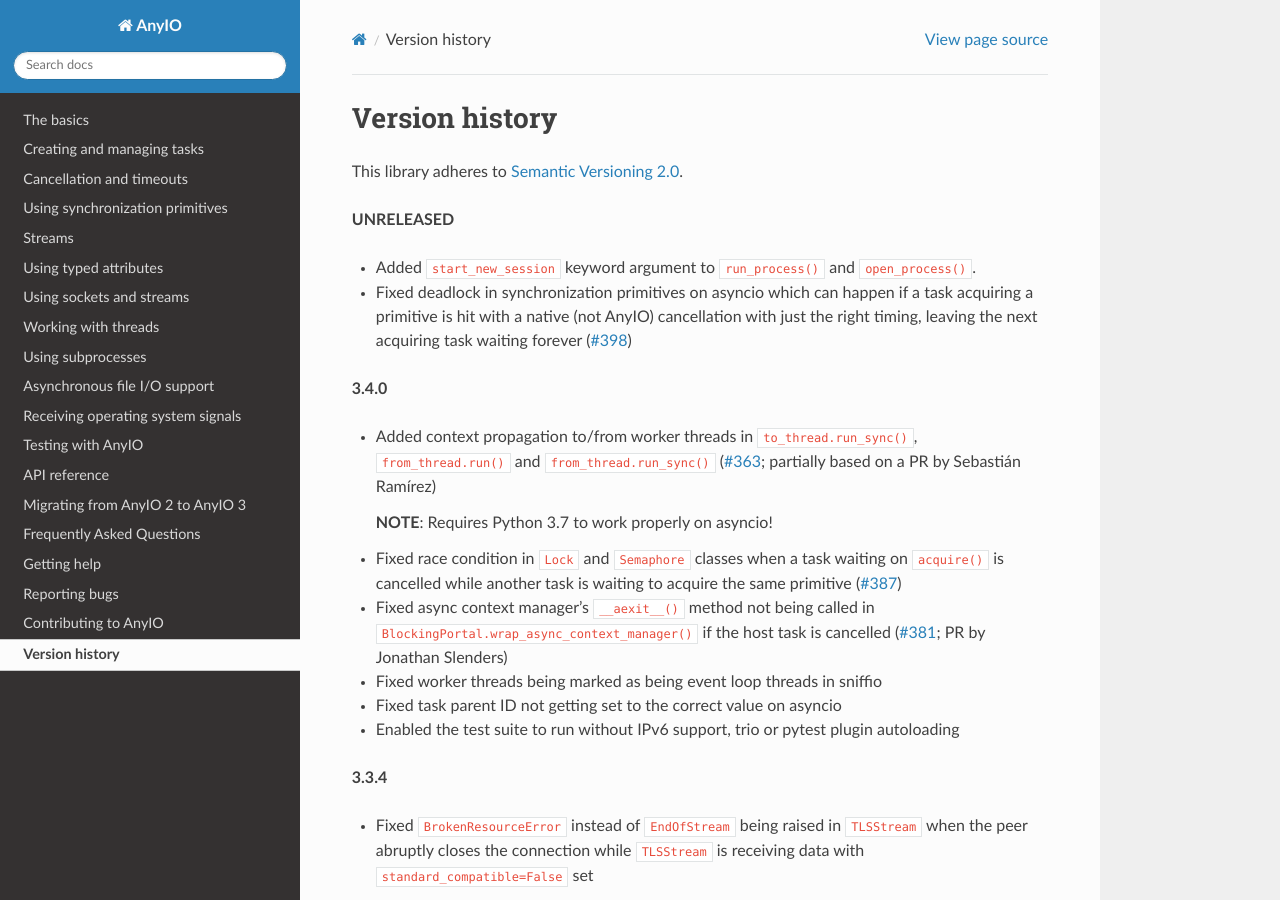
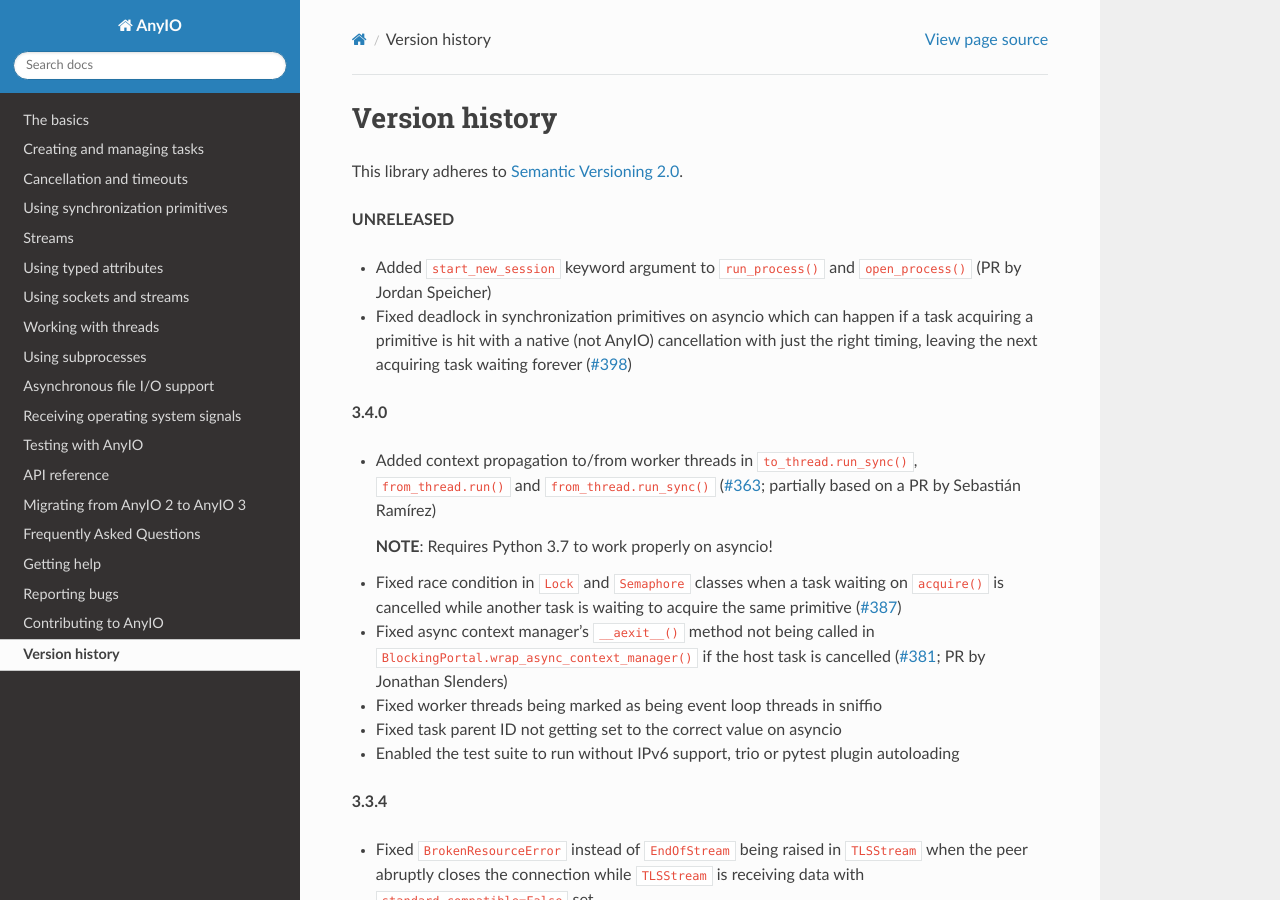
Before and after one commit to agronholm/anyio, a Sphinx documentation site: the page built from docs/versionhistory.rst, in a window 1280 px wide and 900 px high. Built offline with Sphinx 7.4.7 and the Read the Docs theme 2.0.0, drawn with Linux system fonts in a browser that asks for light colours; the version number could not be read and is left out.

Commit message:
Reworded the changelog entry for PR #402

```diff
--- a/docs/versionhistory.rst
+++ b/docs/versionhistory.rst
@@ -5,7 +5,8 @@ This library adheres to `Semantic Versioning 2.0 <http://semver.org/>`_.
 
 **UNRELEASED**
 
-- Added ``start_new_session`` keyword argument to ``run_process()`` and ``open_process()``.
+- Added ``start_new_session`` keyword argument to ``run_process()`` and ``open_process()``
+  (PR by Jordan Speicher)
 - Fixed deadlock in synchronization primitives on asyncio which can happen if a task acquiring a
   primitive is hit with a native (not AnyIO) cancellation with just the right timing, leaving the
   next acquiring task waiting forever (`#398 <https://github.com/agronholm/anyio/issues/398>`_)
```
